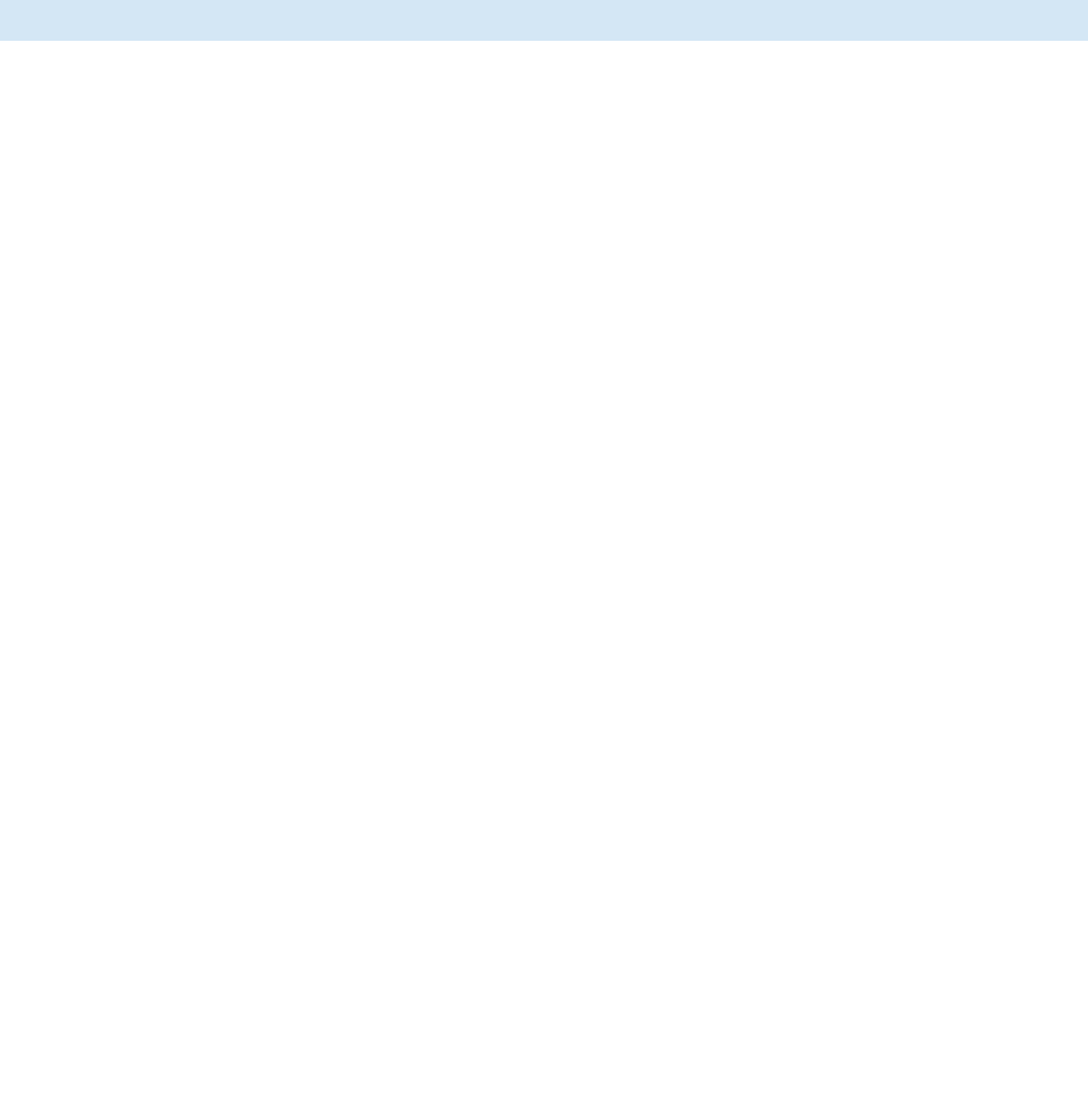
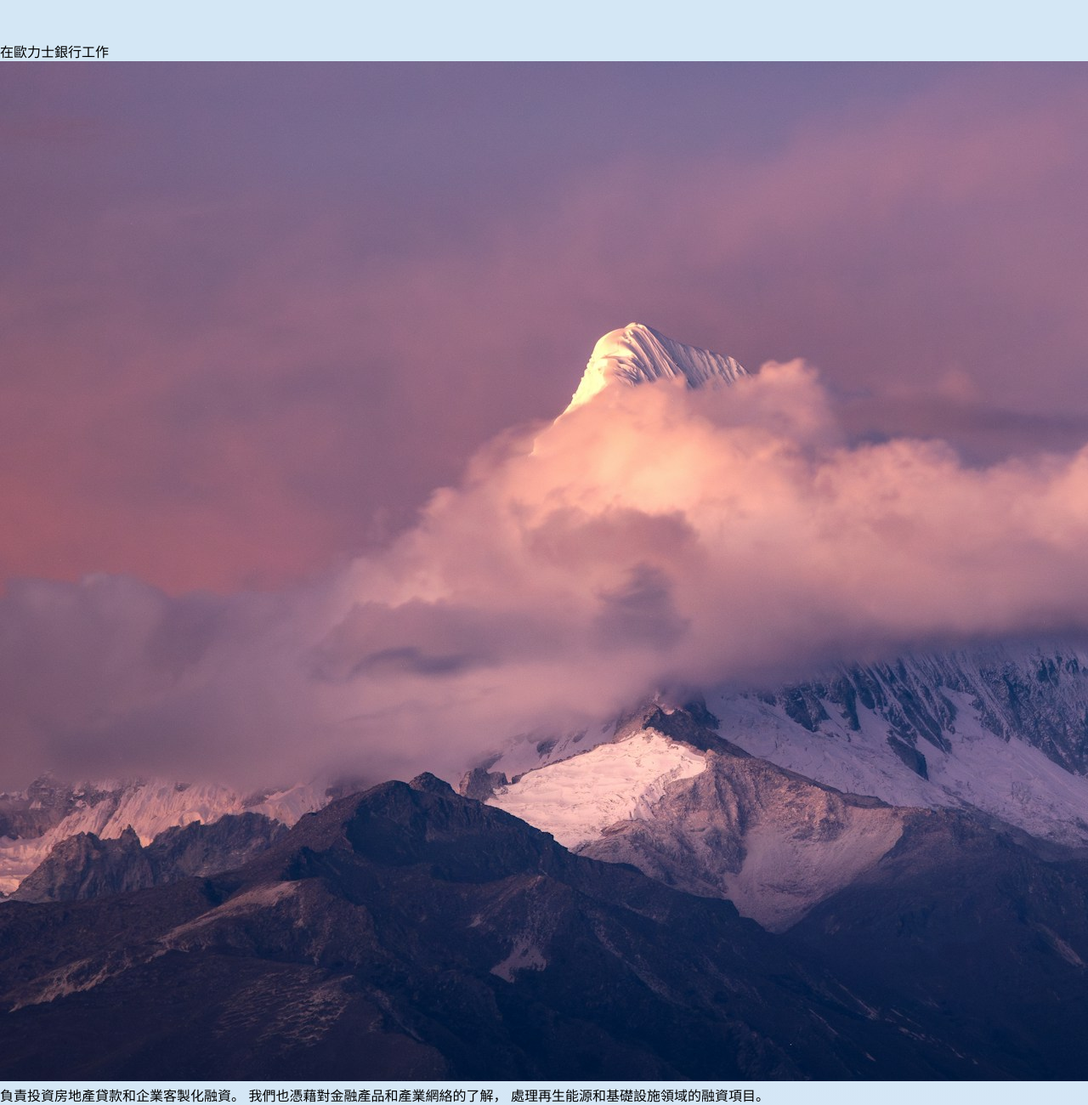
Before and after one commit to johnworker/web_worker_banks, a plain HTML site: page index.html in a window 1280 px wide. Shown: the part 1352-2652 px from the top of the page at 85% size. Before the commit the page ends 1400 px from the top, so only its background shows below. Drawn offline with nearby package versions, Linux system fonts and the light colour scheme.

Commit message:
新增內容

```diff
--- a/index.html
+++ b/index.html
@@ -78,6 +78,37 @@
         </div>
     </section>
 
+    <section id="work">
+        <div class="work_text_box">
+            <div class="work_title">在歐力士銀行工作</div>
+        </div>
+
+        <div class="work_show_box">
+            <ul class="worker_list">
+                <li class="worker_list_item">
+                    <div class="work_list_head">
+                        <a href="" class="work_list_link">
+                            <div class="work_fig">
+                                <picture class="work_fig_pic">
+                                    <img src="./images/work_one.jpg" alt="">
+                                </picture>
+                            </div>
+
+                            <div class="work_fig_text_box">
+                                <span class="work_fig_text"></span>
+                            </div>
+                        </a>
+                    </div>
+                    <p class="work_list_body">
+                        負責投資房地產貸款和企業客製化融資。
+                        我們也憑藉對金融產品和產業網絡的了解，
+                        處理再生能源和基礎設施領域的融資項目。
+                    </p>
+                </li>
+            </ul>
+        </div>
+    </section>
+
     <script src="https://code.jquery.com/jquery-3.6.0.min.js"></script>
     <script src="https://cdnjs.cloudflare.com/ajax/libs/gsap/3.10.4/gsap.min.js"></script>
     <script src="https://cdn.jsdelivr.net/npm/slick-carousel@1.8.1/slick/slick.min.js"></script>
--- a/style.scss
+++ b/style.scss
@@ -288,8 +288,9 @@ body {
     .about_pic_show {
         width: 800px;
         margin: 0 auto;
-        height: 400px;
+        height: 450px;
         overflow: hidden;
+        padding-top: 50px;
 
         .about_pic_things {
             width: 800px;
```
Also changed, not shown: images/work_one.jpg (added), images/work_two.jpg (added), style.css, 1 other file.
